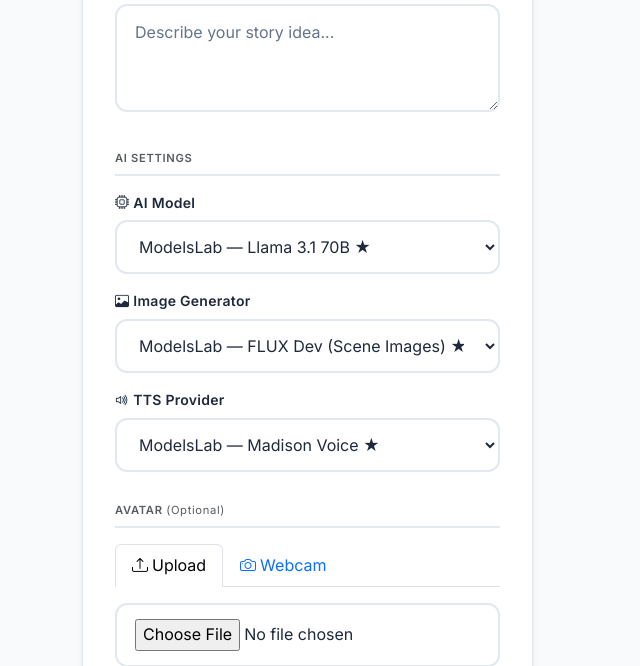
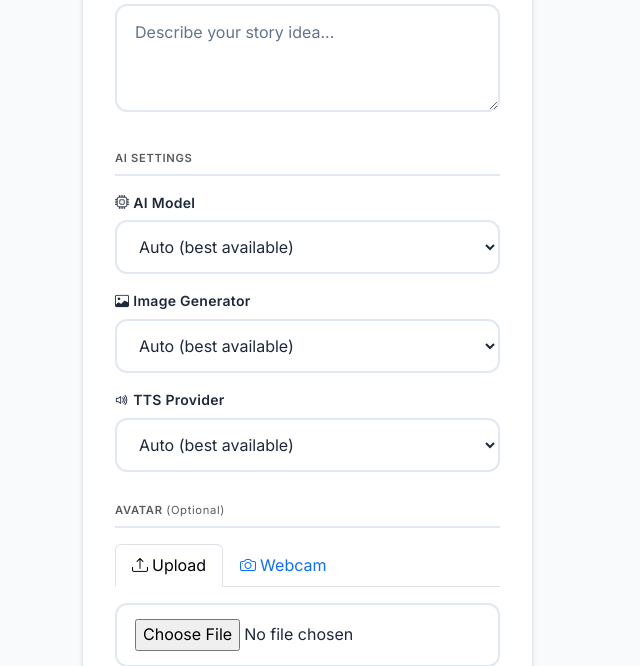
Before and after one commit to mhamzii594-wq/MoralVerse-FYP, a Django app: page /home/ in a window 1280 px wide. Shown: the part 1176-1842 px from the top of the page, without its empty margins (0-640 px from the left). Run offline with Django 5.2, Linux system fonts and the light colour scheme.

Commit message:
AI provider dropdowns reflect configured API keys; robust webcam start
- home view builds LLM/image/TTS provider catalogs and flags availability from
  the actual env keys (GROQ/GEMINI/OPENAI/MODELSLAB/STABILITY/ELEVENLABS);
  pollinations is free. Default is now "Auto (best available)".
- template renders each dropdown from the catalog: configured providers show a
  check, unconfigured ones are disabled and labelled "API key not set".
- webcam: use ideal (not exact) constraints with a video:true fallback (fixes
  "Could not start video source" on Windows drivers) and give clear, specific
  error messages (camera in use / permission blocked / no camera).

Co-Authored-By: Claude Opus 4.7 <noreply@anthropic.com>

```diff
--- a/core/views.py
+++ b/core/views.py
@@ -32,12 +32,47 @@ def landing(request: HttpRequest) -> HttpResponse:
     return render(request, "landing.html")
 
 
+def _provider_catalog() -> Dict[str, list]:
+    """Build the AI-provider option lists, flagging which have an API key configured.
+
+    `key=None` means the provider needs no key (free). Each option gets `available`.
+    """
+    def has(env_key: str) -> bool:
+        return bool(os.getenv(env_key, "").strip())
+
+    llm = [
+        {"value": "groq",      "label": "Groq — Llama 3.3 70B",     "key": "GROQ_API_KEY"},
+        {"value": "gemini",    "label": "Gemini — 2.0 Flash",       "key": "GEMINI_API_KEY"},
+        {"value": "openai",    "label": "OpenAI — GPT-4o Mini",     "key": "OPENAI_API_KEY"},
+        {"value": "modelslab", "label": "ModelsLab — Llama 3.1 70B","key": "MODELSLAB_API_KEY"},
+    ]
+    image = [
+        {"value": "modelslab",        "label": "ModelsLab — FLUX Dev (Scene Images)", "key": "MODELSLAB_API_KEY"},
+        {"value": "modelslab_ghibli", "label": "ModelsLab — Anime / Ghibli Style",    "key": "MODELSLAB_API_KEY"},
+        {"value": "gemini",           "label": "Gemini — Flash Image",                "key": "GEMINI_API_KEY"},
+        {"value": "stability",        "label": "Stability AI — Core",                 "key": "STABILITY_API_KEY"},
+        {"value": "openai",           "label": "OpenAI — DALL·E 3",                   "key": "OPENAI_API_KEY"},
+        {"value": "pollinations",     "label": "Pollinations — FLUX (Free)",          "key": None},
+    ]
+    tts = [
+        {"value": "modelslab",  "label": "ModelsLab — Madison Voice",     "key": "MODELSLAB_API_KEY"},
+        {"value": "gemini",     "label": "Gemini — 2.0 Flash TTS",        "key": "GEMINI_API_KEY"},
+        {"value": "openai",     "label": "OpenAI — TTS-1 Nova",           "key": "OPENAI_API_KEY"},
+        {"value": "elevenlabs", "label": "ElevenLabs — Multilingual v2",  "key": "ELEVENLABS_API_KEY"},
+    ]
+    for group in (llm, image, tts):
+        for opt in group:
+            opt["available"] = opt["key"] is None or has(opt["key"])
+    return {"llm_providers": llm, "image_providers": image, "tts_providers": tts}
+
+
 def home(request: HttpRequest) -> HttpResponse:
     """
     Main home page - user can create stories (login optional for creation, required for download).
     """
     context = {
         "user": request.user,
+        **_provider_catalog(),
     }
     return render(request, "home.html", context)
 
--- a/templates/home.html
+++ b/templates/home.html
@@ -142,35 +142,30 @@
             <div class="mb-3">
               <label class="label-pro"><i class="bi bi-cpu me-1"></i>AI Model</label>
               <select name="llm_provider" class="input-pro">
-                <option value="">Auto</option>
-                <option value="modelslab" selected>ModelsLab — Llama 3.1 70B ★</option>
-                <option value="gemini">Gemini — 2.0 Flash</option>
-                <option value="openai">OpenAI — GPT-4o Mini</option>
-                <option value="groq">Groq — Mixtral 8x7B</option>
+                <option value="" selected>Auto (best available)</option>
+                {% for p in llm_providers %}
+                <option value="{{ p.value }}"{% if not p.available %} disabled{% endif %}>{{ p.label }}{% if p.available %} ✓{% else %} — API key not set{% endif %}</option>
+                {% endfor %}
               </select>
             </div>
 
             <div class="mb-3">
               <label class="label-pro"><i class="bi bi-image me-1"></i>Image Generator</label>
               <select name="image_provider" class="input-pro">
-                <option value="">Auto</option>
-                <option value="modelslab" selected>ModelsLab — FLUX Dev (Scene Images) ★</option>
-                <option value="modelslab_ghibli">ModelsLab — Ghibli Model (Anime Style) ★</option>
-                <option value="gemini">Gemini — Imagen 2.0</option>
-                <option value="stability">Stability AI — Core</option>
-                <option value="openai">OpenAI — DALL-E 3</option>
-                <option value="pollinations">Pollinations — FLUX (Free)</option>
+                <option value="" selected>Auto (best available)</option>
+                {% for p in image_providers %}
+                <option value="{{ p.value }}"{% if not p.available %} disabled{% endif %}>{{ p.label }}{% if p.available %} ✓{% else %} — API key not set{% endif %}</option>
+                {% endfor %}
               </select>
             </div>
 
             <div class="mb-4">
               <label class="label-pro"><i class="bi bi-volume-up me-1"></i>TTS Provider</label>
               <select name="tts_provider" class="input-pro">
-                <option value="">Auto</option>
-                <option value="modelslab" selected>ModelsLab — Madison Voice ★</option>
-                <option value="gemini">Gemini — 2.0 Flash TTS</option>
-                <option value="openai">OpenAI — TTS-1 Nova</option>
-                <option value="elevenlabs">ElevenLabs — Multilingual v2</option>
+                <option value="" selected>Auto (best available)</option>
+                {% for p in tts_providers %}
+                <option value="{{ p.value }}"{% if not p.available %} disabled{% endif %}>{{ p.label }}{% if p.available %} ✓{% else %} — API key not set{% endif %}</option>
+                {% endfor %}
               </select>
             </div>
 
@@ -479,22 +474,40 @@
     const processingStatus = document.getElementById('processing-status');
 
     startBtn?.addEventListener('click', async function() {
+      if (!navigator.mediaDevices || !navigator.mediaDevices.getUserMedia) {
+        alert('Your browser does not support camera access. Use the Upload tab instead.');
+        return;
+      }
+      // Use "ideal" (not exact) constraints; some Windows webcam drivers throw
+      // "Could not start video source" when forced to an exact resolution.
+      const tryGet = (constraints) => navigator.mediaDevices.getUserMedia(constraints);
       try {
-        stream = await navigator.mediaDevices.getUserMedia({
-          video: {
-            width: 640,
-            height: 480,
-            facingMode: 'user'
-          }
-        });
+        try {
+          stream = await tryGet({ video: { width: { ideal: 640 }, height: { ideal: 480 }, facingMode: 'user' } });
+        } catch (e1) {
+          console.warn('Webcam: ideal constraints failed, retrying with defaults:', e1.name);
+          // Fallback: let the browser pick any working camera/mode.
+          stream = await tryGet({ video: true });
+        }
         video.srcObject = stream;
+        await video.play().catch(() => {});
         video.style.display = 'block';
         startBtn.style.display = 'none';
         captureBtn.style.display = 'inline-block';
         stopBtn.style.display = 'inline-block';
       } catch (err) {
-        alert('Error accessing webcam: ' + err.message);
-        console.error('Webcam error:', err);
+        console.error('Webcam error:', err.name, err.message);
+        let msg;
+        if (err.name === 'NotReadableError' || err.name === 'TrackStartError') {
+          msg = 'Your camera could not start — it may be in use by another app (Zoom, Teams, Camera). Close that app and try again, or use the Upload tab.';
+        } else if (err.name === 'NotAllowedError' || err.name === 'SecurityError') {
+          msg = 'Camera permission was blocked. Allow camera access for this site in your browser settings, then try again.';
+        } else if (err.name === 'NotFoundError' || err.name === 'OverconstrainedError') {
+          msg = 'No camera was found. Connect a webcam or use the Upload tab.';
+        } else {
+          msg = 'Error accessing webcam: ' + (err.message || err.name) + '. You can use the Upload tab instead.';
+        }
+        alert(msg);
       }
     });
 
```
